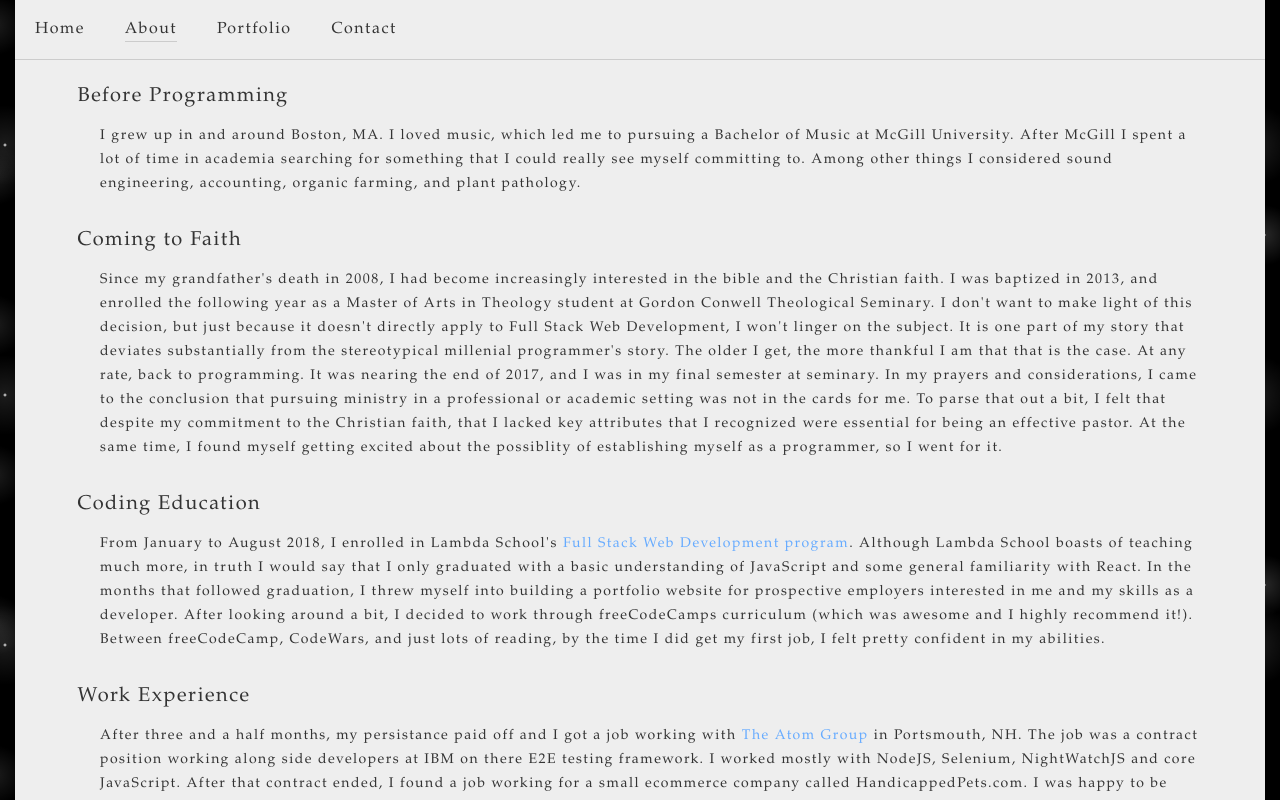
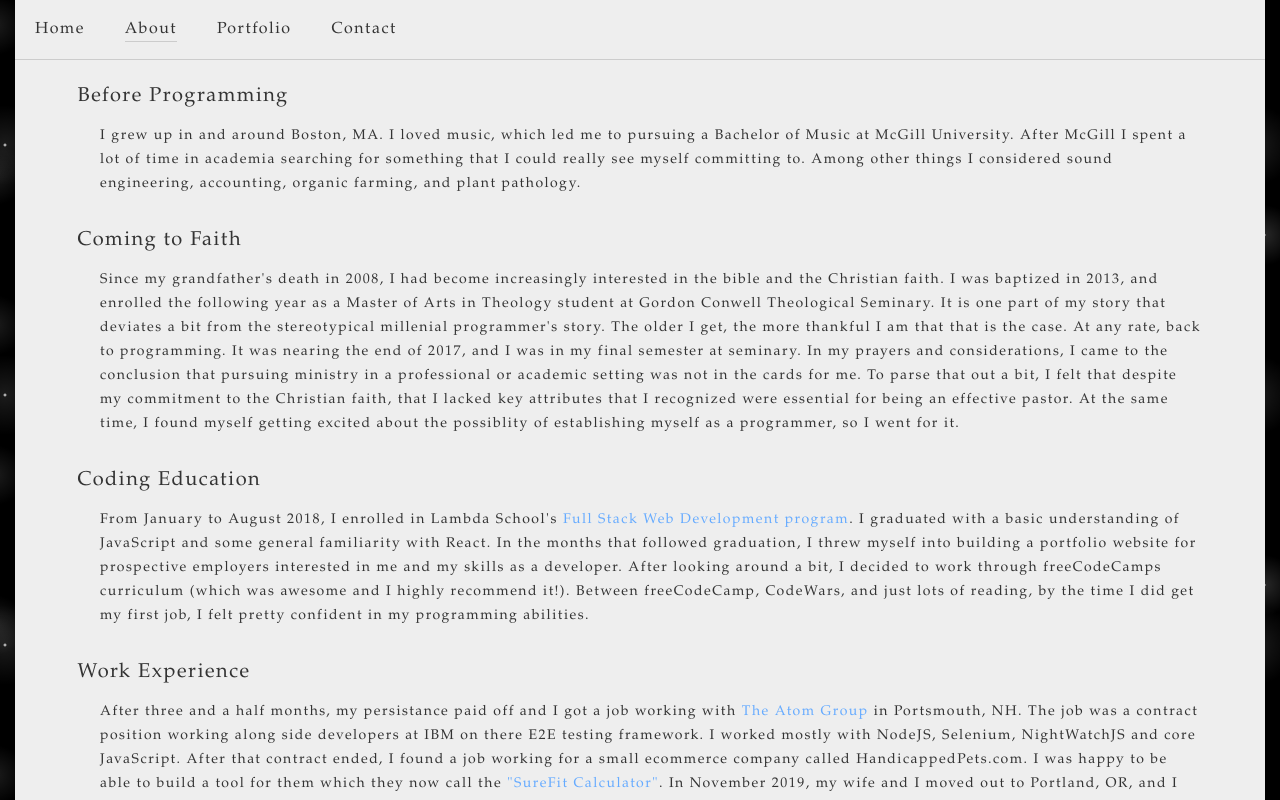
Before and after one commit to waltersgwoodward/portfolio, a React (Create React App) app: page /about in a window 1280 px wide. Shown: the top 800 px of the page. Built offline with nearby package versions, Linux system fonts and the light colour scheme.

Commit message:
Bio update

```diff
--- a/src/components/About/Bio.js
+++ b/src/components/About/Bio.js
@@ -17,8 +17,7 @@ Among other things I considered sound engineering, accounting, organic farming,
                         <div className="page-paragraph__header">Coming to Faith</div>
                         <div className="page__paragraph">Since my grandfather's death in 2008, I had become increasingly interested in the bible and the Christian faith.
 I was baptized in 2013, and enrolled the following year as a Master of Arts in Theology student at Gordon Conwell Theological Seminary.
-I don't want to make light of this decision, but just because it doesn't directly apply to Full Stack Web Development, I won't linger on the subject.
-It is one part of my story that deviates substantially from the stereotypical millenial programmer's story.
+It is one part of my story that deviates a bit from the stereotypical millenial programmer's story.
 The older I get, the more thankful I am that that is the case.
 At any rate, back to programming.
 It was nearing the end of 2017, and I was in my final semester at seminary.
@@ -30,9 +29,9 @@ At the same time, I found myself getting excited about the possiblity of establi
                     <div className="page-paragraph__wrap">
                         <div className="page-paragraph__header">Coding Education</div>
                         <div className="page__paragraph">From January to August 2018, I enrolled in Lambda School's <a className="cards-header__link " href="https://lambdaschool.com/courses/full-stack-web-development">Full Stack Web Development program</a>.
-Although Lambda School boasts of teaching much more, in truth I would say that I only graduated with a basic understanding of JavaScript and some general familiarity with React.
+I graduated with a basic understanding of JavaScript and some general familiarity with React.
 In the months that followed graduation, I threw myself into building a portfolio website for prospective employers interested in me and my skills as a developer.
-After looking around a bit, I decided to work through freeCodeCamps curriculum (which was awesome and I highly recommend it!). Between freeCodeCamp, CodeWars, and just lots of reading, by the time I did get my first job, I felt pretty confident in my abilities.
+After looking around a bit, I decided to work through freeCodeCamps curriculum (which was awesome and I highly recommend it!). Between freeCodeCamp, CodeWars, and just lots of reading, by the time I did get my first job, I felt pretty confident in my programming abilities.
                         </div>
                     </div>
                     <div className="page-paragraph__wrap">
--- a/src/css/index.css
+++ b/src/css/index.css
@@ -172,13 +172,13 @@ input:focus {
   padding: 100px 0px;
   border: 1px solid #ccc;
   border-width: 0px 1px 0px 0px;
-  animation-name: slide-menu-ujgsck8;
+  animation-name: slide-menu-ubi1kzo;
   animation-duration: 0.2s;
   animation-fill-mode: forwards;
   animation-timing-function: ease-in;
   animation-delay: 0s;
 }
-@keyframes slide-menu-ujgsck8 {
+@keyframes slide-menu-ubi1kzo {
   from {
     width: 0;
   }
@@ -190,14 +190,14 @@ input:focus {
 .dropdown__overlay {
   height: 100%;
   width: 20%;
-  animation-name: fade-in-ujgsckl;
+  animation-name: fade-in-ubi1kzp;
   animation-duration: 0.2s;
   animation-delay: 0.2s;
   animation-fill-mode: forwards;
   animation-timing-function: ease-in;
   background: none;
 }
-@keyframes fade-in-ujgsckl {
+@keyframes fade-in-ubi1kzp {
   from {
     background: none;
   }
```
